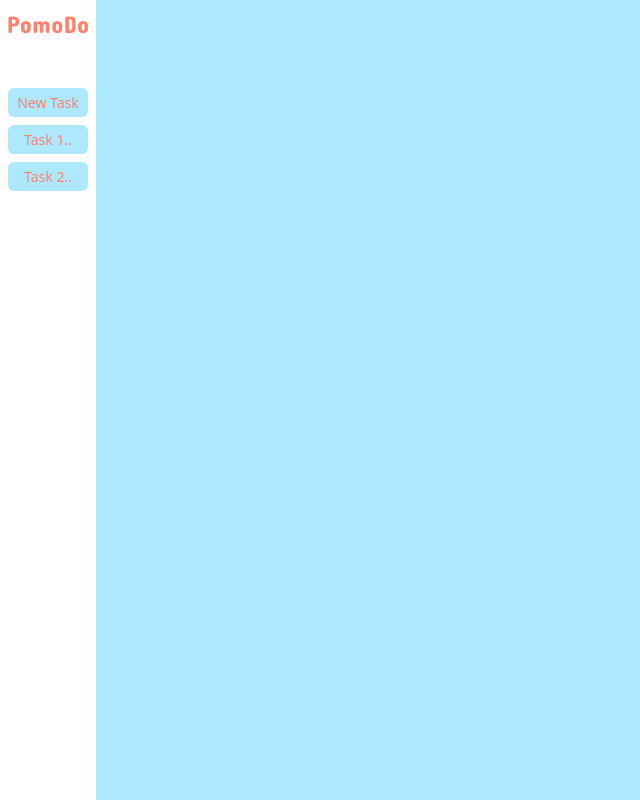
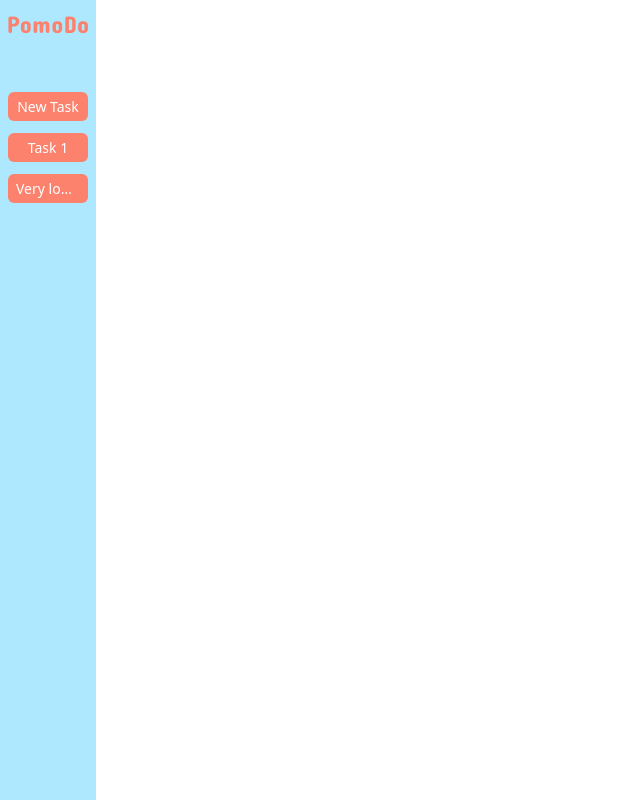
Before and after one commit to mphist/PomoDo, a React (Create React App) app: page / in a window 1280 px wide. Shown: the whole page, without its empty margins (0-640 px from the left). Built offline with nearby package versions, Linux system fonts and the light colour scheme.

Commit message:
sidebar design

```diff
--- a/src/components/Layout/Layout.tsx
+++ b/src/components/Layout/Layout.tsx
@@ -15,7 +15,7 @@ function Layout({ children }: LayoutProps) {
 Layout.Header = ({ children }: LayoutHeaderProps) => <div>{children}</div>
 Layout.Main = ({ children }: LayoutMainProps) => <div>{children}</div>
 Layout.Aside = ({ children }: LayoutAsideProps) => (
-  <aside className='bg-white w-24 flex flex-col items-center h-screen'>
+  <aside className='bg-primary w-24 flex flex-col items-center h-screen'>
     {children}
   </aside>
 )
--- a/src/components/SideBar/SideBar.tsx
+++ b/src/components/SideBar/SideBar.tsx
@@ -5,16 +5,16 @@ function SideBar({}: SideBarProps) {
     <div className='mt-10'>
       <ul>
         {/* <li className='border rounded-full border-solid w-12 h-12 cursor-pointer'></li> */}
-        <li className='mt-2 w-20 bg-primary text-center text-tomato text-[14px] font-medium p-1 rounded-md cursor-pointer hover:font-extrabold'>
+        <li className='mt-3 w-20 bg-tomato text-center text-white text-[14px] font-medium py-1 px-2 rounded-md cursor-pointer hover:font-extrabold hover:px-1 overflow-hidden whitespace-nowrap text-ellipsis'>
           New Task
         </li>
 
-        <li className='mt-2 w-20 bg-primary text-center text-tomato text-[14px] font-medium p-1 rounded-md cursor-pointer hover:font-extrabold'>
-          Task 1..
+        <li className='mt-3 w-20 bg-tomato text-center text-white text-[14px] font-medium py-1 px-2 rounded-md cursor-pointer hover:font-extrabold hover:px-1 overflow-hidden whitespace-nowrap text-ellipsis'>
+          Task 1
         </li>
 
-        <li className='mt-2 w-20 bg-primary text-center text-tomato text-[14px] font-medium p-1 rounded-md cursor-pointer hover:font-extrabold'>
-          Task 2..
+        <li className='mt-3 w-20 bg-tomato text-center text-white text-[14px] font-medium py-1 px-2 rounded-md cursor-pointer hover:font-extrabold hover:px-1 overflow-hidden whitespace-nowrap text-ellipsis'>
+          Very long task
         </li>
       </ul>
     </div>
--- a/src/index.css
+++ b/src/index.css
@@ -8,7 +8,7 @@
 @layer base {
   :root {
     @apply light;
-    background: var(--color-bg-primary);
+    /* background: var(--color-bg-primary); */
   }
 }
 
--- a/tailwind.config.js
+++ b/tailwind.config.js
@@ -26,6 +26,7 @@ module.exports = {
       backgroundColor: {
         primary: 'var(--color-bg-primary)',
         secondary: 'var(--color-bg-secondary)',
+        tomato: 'var(--color-text-tomato)',
       },
       textColor: {
         accent: 'var(--color-text-accent)',
```
